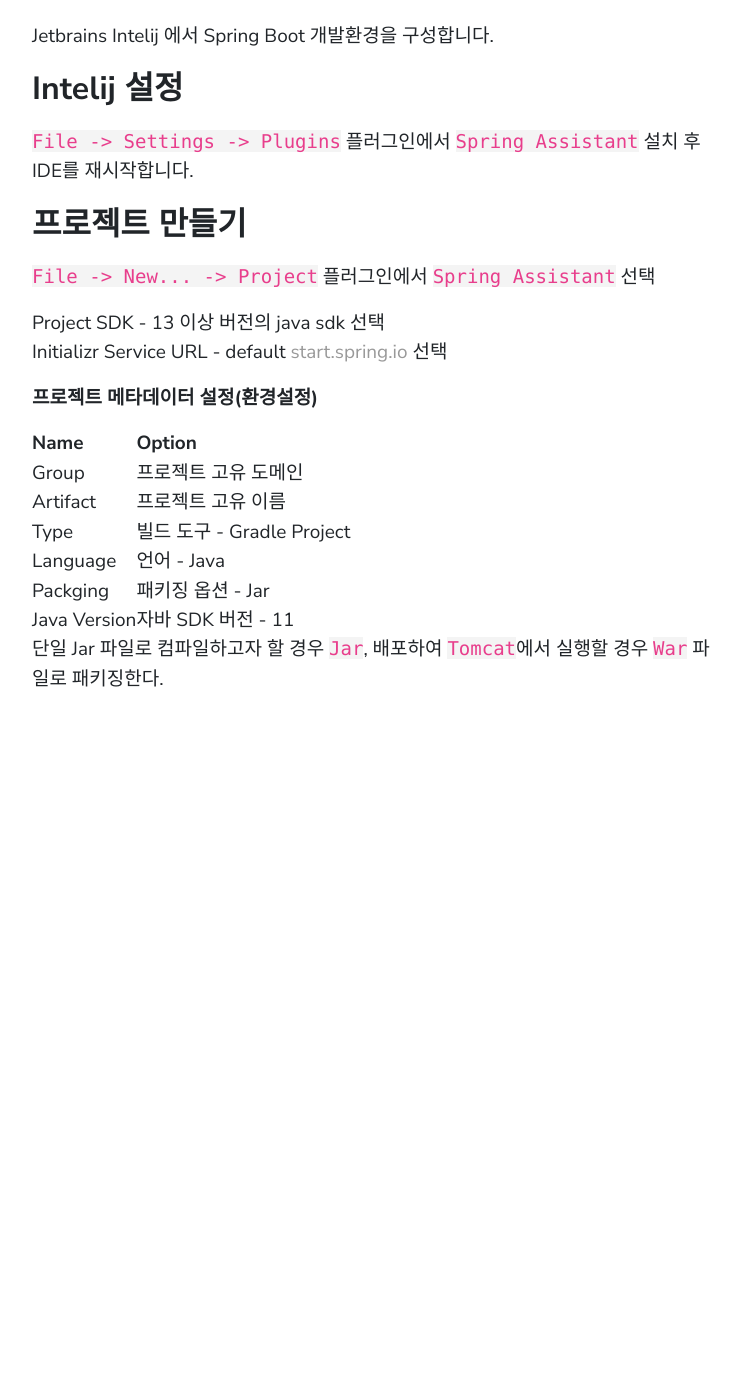
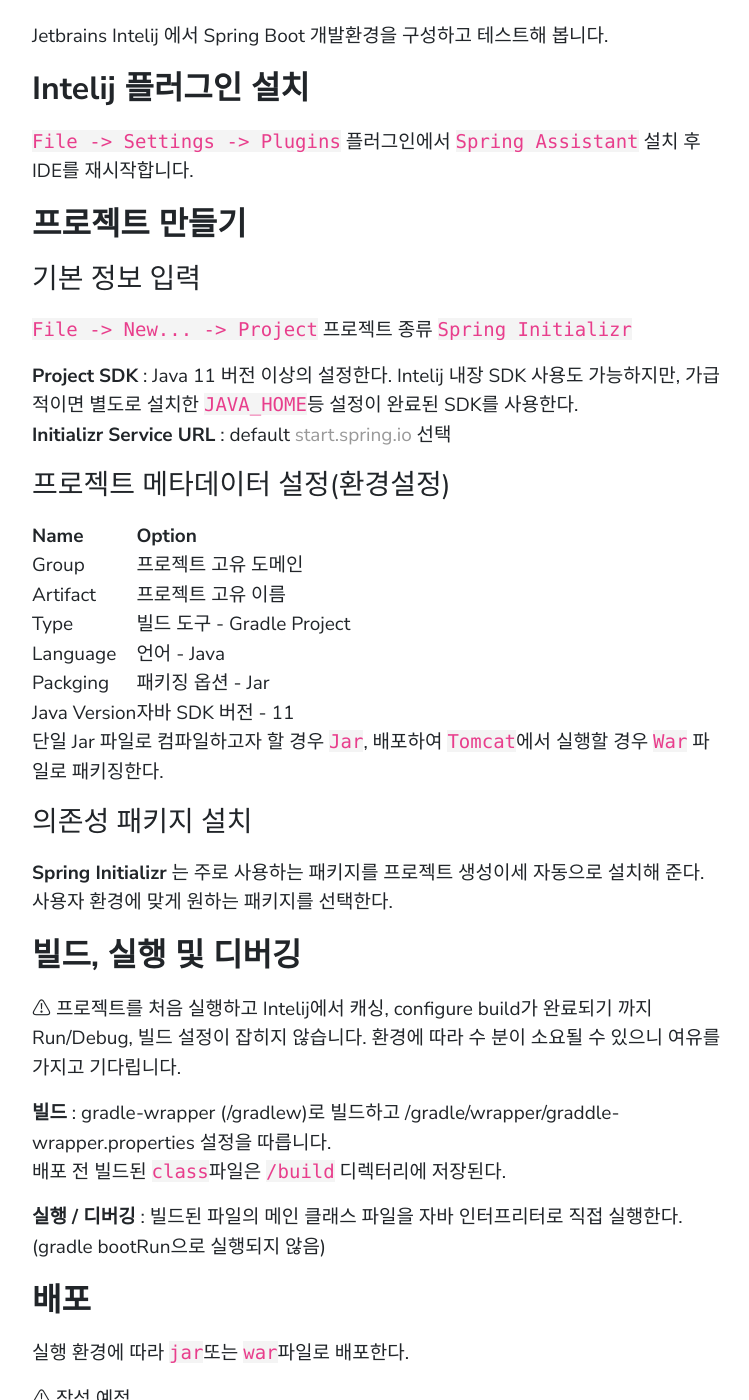
Before and after one commit to live2skull/blog.live2skull.kr, a Jekyll site: the page built from _posts/spring/2020-04-19-springboot-init.markdown, in a window 1280 px wide and 1400 px high, scrolled down 431 px. Shown: the whole window, without its empty margins (83-832 px from the left). Built offline with Jekyll 4.4.1, drawn with Linux system fonts in a browser that asks for light colours; before the commit the page ends 1141 px from its top, so only the background shows below that.

Commit message:
spring boot 개발환경 구성 작성

```diff
--- a/_posts/spring/2020-04-19-springboot-init.markdown
+++ b/_posts/spring/2020-04-19-springboot-init.markdown
@@ -5,22 +5,23 @@
 categories: java spring-boot
 ---
 
-Jetbrains Intelij 에서 Spring Boot 개발환경을 구성합니다.
+Jetbrains Intelij 에서 Spring Boot 개발환경을 구성하고 테스트해 봅니다.
 
 
-## Intelij 설정
+## Intelij 플러그인 설치
 
 `File -> Settings -> Plugins` 플러그인에서 `Spring Assistant` 설치 후 IDE를 재시작합니다.
 
 ## 프로젝트 만들기
 
-`File -> New... -> Project` 플러그인에서 `Spring Assistant` 선택
+### 기본 정보 입력
 
-Project SDK  - 13 이상 버전의 java sdk 선택
-Initializr Service URL - default [start.spring.io](https://start.spring.io) 선택
+`File -> New... -> Project` 프로젝트 종류 `Spring Initializr`
 
+**Project SDK** : Java 11 버전 이상의  설정한다. Intelij 내장 SDK 사용도 가능하지만, 가급적이면 별도로 설치한 `JAVA_HOME`등 설정이 완료된 SDK를 사용한다.
+**Initializr Service URL** : default [start.spring.io](https://start.spring.io) 선택
 
-**프로젝트 메타데이터 설정(환경설정)**
+### 프로젝트 메타데이터 설정(환경설정)
 
 |Name|Option|
 |---|-----|
@@ -32,3 +33,22 @@
 |Java Version|자바 SDK 버전 - 11
 
 단일 Jar 파일로 컴파일하고자 할 경우 `Jar`, 배포하여 `Tomcat`에서 실행할 경우 `War` 파일로 패키징한다.
+
+### 의존성 패키지 설치
+
+**Spring Initializr** 는 주로 사용하는 패키지를 프로젝트 생성이세 자동으로 설치해 준다. 사용자 환경에 맞게 원하는 패키지를 선택한다.
+
+
+## 빌드, 실행 및 디버깅
+
+⚠ 프로젝트를 처음 실행하고 Intelij에서 캐싱, configure build가 완료되기 까지 Run/Debug, 빌드 설정이 잡히지 않습니다. 환경에 따라 수 분이 소요될 수 있으니 여유를 가지고 기다립니다.
+
+**빌드** : gradle-wrapper (/gradlew)로 빌드하고 /gradle/wrapper/graddle-wrapper.properties 설정을 따릅니다.
+배포 전 빌드된 `class`파일은 `/build` 디렉터리에 저장된다.
+
+**실행 / 디버깅** : 빌드된 파일의 메인 클래스 파일을 자바 인터프리터로 직접 실행한다. (gradle bootRun으로 실행되지 않음)
+
+## 배포
+실행 환경에 따라 `jar`또는 `war`파일로 배포한다.
+
+⚠ 작성 예정
```
Also changed, not shown: _posts/spring/2020-04-22-springboot-basic.markdown (added, +8 -0 lines).
